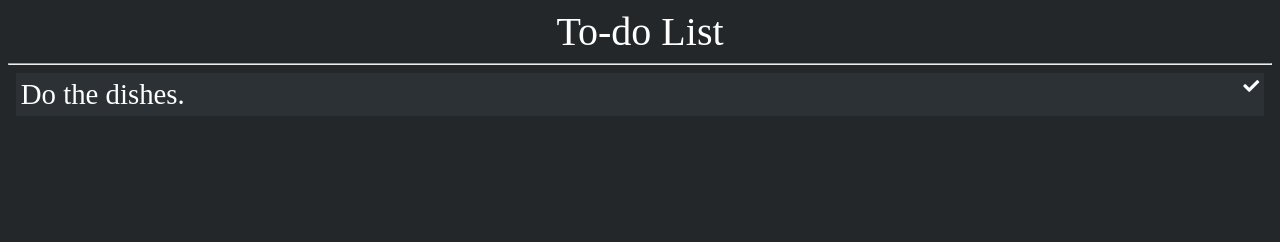
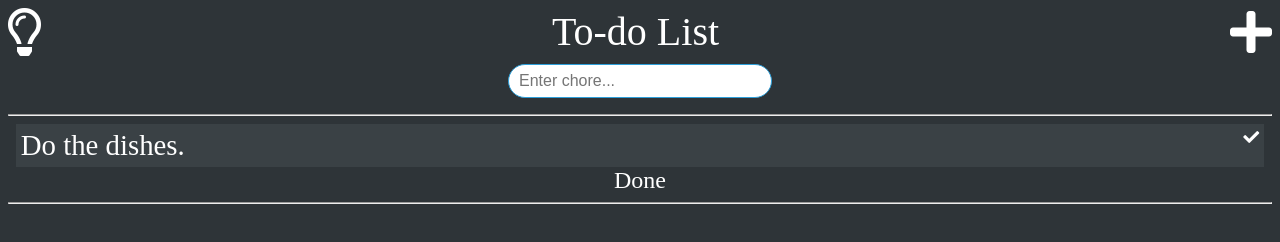
Before and after one commit to alexcw08/To-do-List, a plain HTML site: page index.html in a window 1280 px wide. Drawn offline with Linux system fonts and the light colour scheme.

Commit message:
Added input field, done section, added icons, and improved styling.

```diff
--- a/index.html
+++ b/index.html
@@ -10,11 +10,20 @@
     <script src="scripts.js"></script>
   </head>
   <body>
-    <header>To-do List</header>
+    <header>
+      <i class="far fa-lightbulb fa-3x"></i>
+      <div class="div-header">To-do List</div>
+      <i class="fas fa-plus fa-3x"></i>
+    </header>
+    <div class="add-bar">
+      <input type="text" placeholder="Enter chore..." />
+    </div>
     <hr class="rounded-divide" />
     <div class="chore">
       <div class="chore-desc">Do the dishes.</div>
       <i class="fas fa-check"></i>
     </div>
+    <div class="done-list">Done</div>
+    <hr class="rounded-divide" />
   </body>
 </html>
--- a/styles.css
+++ b/styles.css
@@ -2,12 +2,31 @@
   font-size: medium;
 }
 body {
-  background-color: hsl(206, 9%, 15%);
+  background-color: hsl(206, 9%, 20%);
 }
 header {
+  display: flex;
+  justify-content: space-between;
+}
+.div-header {
   font-size: 2.5rem;
   color: white;
   text-align: center;
+}
+.add-bar {
+  display: flex;
+  justify-content: center;
+}
+input[type="text"] {
+  -webkit-border-radius: 20px;
+  -moz-border-radius: 20px;
+  border-radius: 20px;
+  border: 1px solid #2d9fd9;
+  color: #a0d18c;
+  width: 250px;
+  height: 30px;
+  padding-left: 10px;
+  margin: 0.5rem;
 }
 .rounded-divide {
   margin-top: 2px solid white;
@@ -17,12 +36,26 @@ header {
   color: white;
   margin: 0 0.5rem;
   padding: 0.3rem;
-  background-color: hsl(206, 9%, 19%);
+  background-color: hsl(206, 9%, 25%);
   justify-content: space-between;
+}
+.chore:hover {
+  background-color: hsl(206, 9%, 18%);
 }
 .chore-desc {
   font-size: 1.8rem;
 }
+.fa-lightbulb {
+  color: white;
+}
+.fa-plus {
+  color: white;
+}
 .fa-check {
   color: white;
 }
+.done-list {
+  font-size: 1.5rem;
+  color: white;
+  text-align: center;
+}
```
